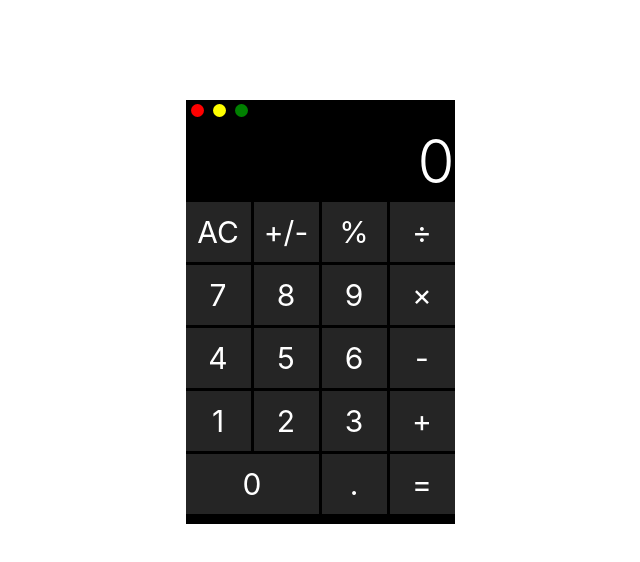
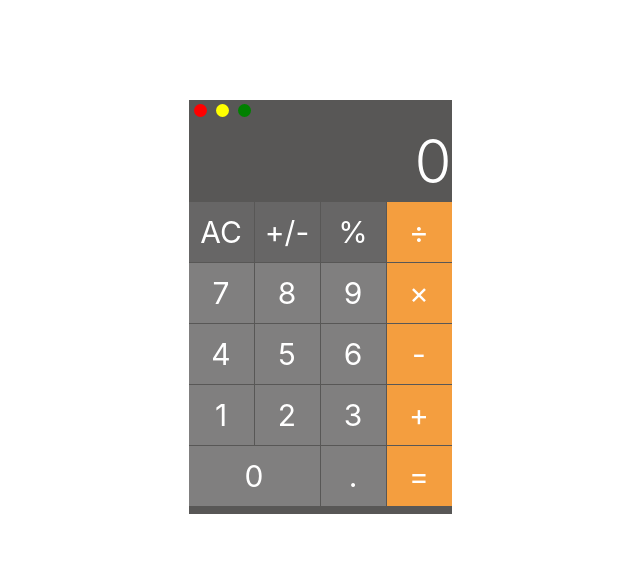
Before and after one commit to jhcxavier/appleCalcChallange, a React (Create React App) app: page / in a window 1280 px wide. Shown: the top 562 px of the page, without its empty margins (320-960 px from the left). Built offline with nearby package versions, Linux system fonts and the light colour scheme.

Commit message:
completed styling

```diff
--- a/src/App.css
+++ b/src/App.css
@@ -1,11 +1,11 @@
 .App {
-  background: black;
+  background: #585756;
   /* border-radius: 50px; */
   color: white;
-  height: 424px;
+  height: 414px;
   /* padding: 20px; */
   position: relative;
-  width: 269px;
+  width: 263px;
   margin: auto;
   top: 100px;
 }
@@ -36,7 +36,7 @@
 }
 .keyboard {
   display: grid;
-  grid-gap: 3px;
+  grid-gap: 1px;
   grid-template-rows: repeat(5, 1fr);
   grid-template-columns: repeat(4, 1fr);
 }
--- a/src/App.js
+++ b/src/App.js
@@ -12,25 +12,25 @@ function App() {
         </div>
         <div className="input">0</div>
         <div className="keyboard">
-          <Keyboard value="AC" />
-          <Keyboard value="+/-" />
-          <Keyboard value="%" />
-          <Keyboard value="÷" />
+          <Keyboard value="AC" type="firstThree" />
+          <Keyboard value="+/-" type="firstThree" />
+          <Keyboard value="%" type="firstThree" />
+          <Keyboard value="÷" type="lastColumn" />
           <Keyboard value="7" />
           <Keyboard value="8" />
           <Keyboard value="9" />
-          <Keyboard value="×" />
+          <Keyboard value="×" type="lastColumn" />
           <Keyboard value="4" />
           <Keyboard value="5" />
           <Keyboard value="6" />
-          <Keyboard value="-" />
+          <Keyboard value="-" type="lastColumn" />
           <Keyboard value="1" />
           <Keyboard value="2" />
           <Keyboard value="3" />
-          <Keyboard value="+" />
+          <Keyboard value="+" type="lastColumn" />
           <Keyboard value="0" />
           <Keyboard value="." />
-          <Keyboard value="=" />
+          <Keyboard value="=" type="lastColumn" />
         </div>
         <div className="bottom"></div>
       </div>
--- a/src/components/Keyboard.css
+++ b/src/components/Keyboard.css
@@ -1,5 +1,5 @@
 .button {
-  background: #252525;
+  background: #807f7f;
   width: 65px;
   height: 60px;
   display: flex;
@@ -9,6 +9,12 @@
   cursor: pointer;
 }
 .button.double {
-  width: 133px;
+  width: 131px;
   grid-column: 1 / span 2;
 }
+.button.lastColumn {
+  background: #f49e3f;
+}
+.button.firstThree {
+  background: #676666;
+}
--- a/src/components/Keyboard.js
+++ b/src/components/Keyboard.js
@@ -1,9 +1,11 @@
 import React from "react";
 import "./Keyboard.css";
 
-const keyboard = ({ value }) => {
+const keyboard = ({ value, type }) => {
   return (
-    <div className={`button ${value === "0" ? "double" : ""}`}>{value}</div>
+    <div className={`button ${value === "0" ? "double" : ""} ${type || ""}`}>
+      {value}
+    </div>
   );
 };
 export default keyboard;
```
